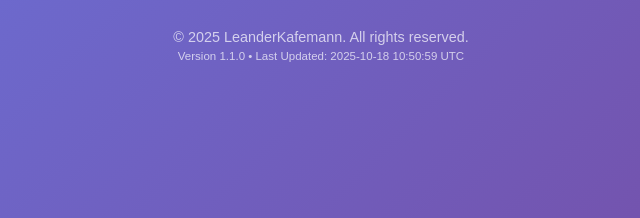
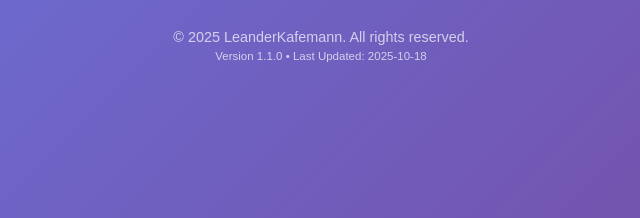
Before and after one commit to LeanderKafemann/PongPlus, a website built with Vite: page index.html in a window 1280 px wide. Shown: the part 542-760 px from the top of the page, 319-959 px from the left. Built offline with nearby package versions, Linux system fonts and the light colour scheme.

Commit message:
remove timestamp

```diff
--- a/index.html
+++ b/index.html
@@ -59,7 +59,7 @@
 
         <footer style="margin-top: 2rem; opacity: 0.7; font-size: 0.9rem;">
             <p>© 2025 LeanderKafemann. All rights reserved.</p>
-            <p style="font-size: 0.8em; margin-top: 5px;">Version 1.1.0 • Last Updated: 2025-10-18 10:50:59 UTC</p>
+            <p style="font-size: 0.8em; margin-top: 5px;">Version 1.1.0 • Last Updated: 2025-10-18</p>
         </footer>
     </div>
 
```
